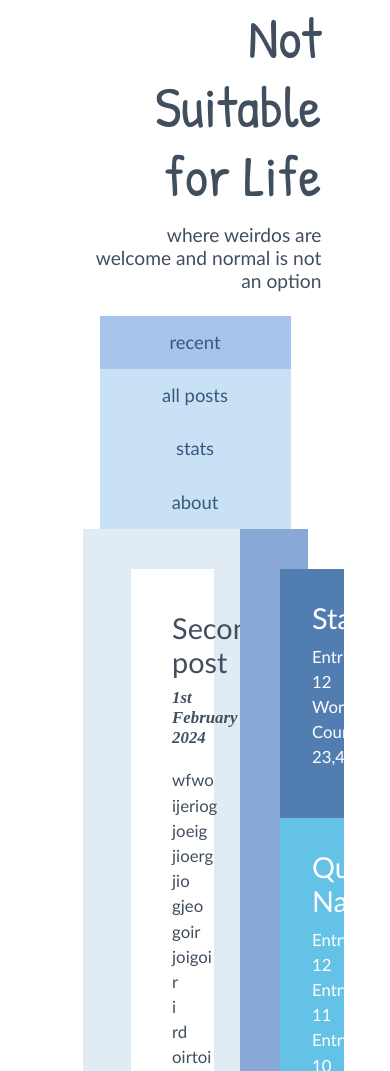
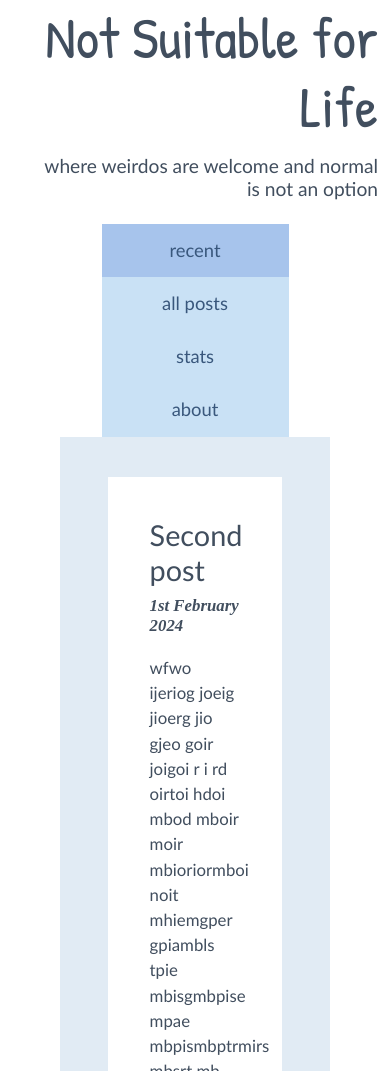
Before and after one commit to mlgranger540/words-of-a-fanboy, a plain HTML site: page index.html in a window 390 px wide. Shown: the part 29-1100 px from the top of the page. Drawn offline with nearby package versions, Linux system fonts and the light colour scheme; a web font is replaced by a local one.

Commit message:
Add responsive bootstrap columns + minor changes to CSS and README

```diff
--- a/assets/css/style.css
+++ b/assets/css/style.css
@@ -65,6 +65,8 @@ h2 {
     background-color: #c9e1f5;
     --bs-nav-tabs-border-width: 0;
     --bs-nav-tabs-border-radius: 0;
+    border-left: 2px solid #fff !important;
+    border-right: 2px solid #fff !important;
 }
 
 .nav-link {
--- a/index.html
+++ b/index.html
@@ -20,20 +20,20 @@
     <!-- Header -->
     <header id="title" class="container-fluid">
         <div class="row">
-            <div class="col-2"></div>
-            <div class="col-8">
+            <div class="col-xl-2 col-lg-1 d-lg-block d-none"></div>
+            <div class="col-xl-8 col-lg-10 col-12">
                 <h1>Not Suitable for Life</h1>
                 <h2>Where weirdos are welcome and normal is not an option</h2>
             </div>
-            <div class="col-2"></div>
+            <div class="col-xl-2 col-lg-1 d-lg-block d-none"></div>
         </div>
     </header>
 
     <!-- Navbar -->
     <nav id="nav-row">
         <div class="row">
-            <div class="col-3"></div>
-            <div class="col-6">
+            <div class="col-xl-3 col-lg-2 col-md-1 col-3"></div>
+            <div class="col-xl-6 col-lg-8 col-md-10 col-6">
                 <ul class="nav nav-tabs nav-justified">
                     <li class="nav-item">
                         <a class="nav-link active" aria-current="page" href="./index.html">Recent</a>
@@ -49,17 +49,16 @@
                     </li>
                 </ul>
             </div>
-            <div class="col-3"></div>
+            <div class="col-xl-3 col-lg-2 col-md-1 col-3"></div>
         </div>
     </nav>
-
 
 
     <!-- Article Section -->
     <div class="container-fluid">
         <div id="content-row" class="row">
-            <div class="col-1"></div>
-            <div class="panel col-7">
+            <div class="col-xl-1 d-lg-block d-none"></div>
+            <div class="panel col-xl-7 col-lg-8">
                 <article class="inner-panel">
                     <h3>Second post</h3>
                     <h4 class="entry-date">1st February 2024</h4>
@@ -81,7 +80,7 @@
                 </article>
             </div>
             <!-- Sidebar -->
-            <div id="sidebar" class="col-3">
+            <div id="sidebar" class="col-xl-3 col-lg-4 d-lg-block d-none">
                 <div id="sidebar-panel">
                     <div id="side-panel-1" class="side-panel sidebar-text">
                         <h3>Stats</h3>
@@ -112,9 +111,10 @@
                     </div>
                 </div>
             </div>
-            <div class="col-1"></div>
+            <div class="col-xl-1 d-lg-block d-none"></div>
         </div>
     </div>
+
 
     <!-- Footer -->
     <footer>
```
Also changed, not shown: README.md.
